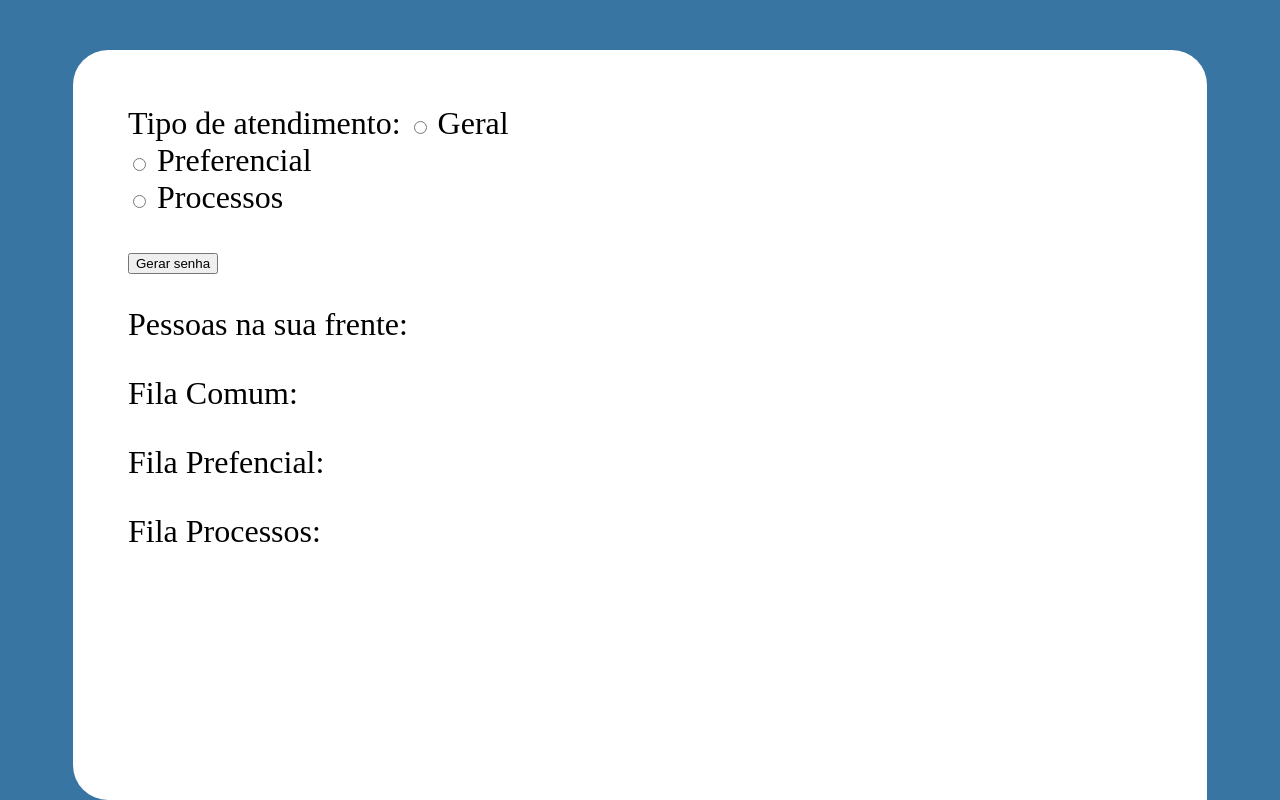
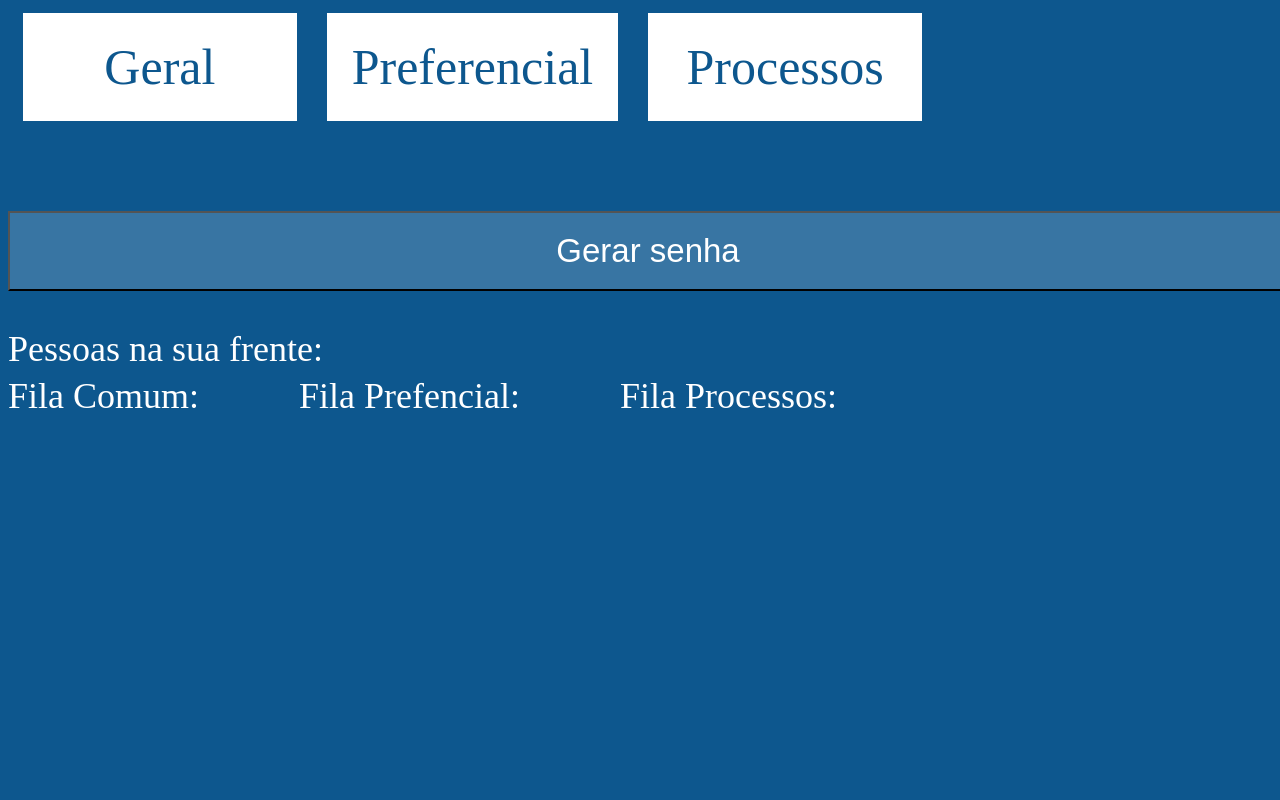
Before and after one commit to tipmnf/SGApmnf, a Django app: page /gerar-senha/ in a window 1280 px wide. Run offline with Django 3.2, Linux system fonts and the light colour scheme; a user stored in the database is signed in; data comes from the database, SQL or seed files in the repository; both versions use the stored data as it was after the commit.

Commit message:
3.1.7 fix

```diff
--- a/senhaFacil/static/css/style.css
+++ b/senhaFacil/static/css/style.css
@@ -1,81 +1,156 @@
-body {
-    width: 80%;
-    font-size: xx-large;
+body {background: #0D578E;color: #fff;}
+
+/* Gerar Senha */
+.gerar-senha .pessoas-fila p {
+    display: flex;
+    place-content: center;
+    flex-wrap: nowrap;
+    justify-content: space-between;
+    flex-direction: column;
+}
+
+.gerar-senha {
+    font-size: 50px;
+    display: table;
+}
+
+.gerar-senha p#quantFila, p#quantPref, p#quantProc {align-self: end;position: relative;padding-right: 100px;}
+
+.gerar-senha form {display: inline-flex;flex-direction: row;align-items: center;width: 100%;width: -webkit-fill-available;}
+
+.gerar-senha form label {
     background: #fff;
-    padding: 55px;
+    color: #0d578e;
+    padding: 25px;
+    border: 5px solid #0d578e;
+    display: flex;
+    justify-content: center;
+    width: 100%;
+    margin: auto 10px;
+}
+.gerar-senha form input:checked +   label{
+    background: #0d578e;
+    color: #ffffff;
+}
+
+.gerar-senha input[type="submit"] {
+    position: absolute;
+    top: 211px;
+    width: 100%;
+    height: 80px;
+    background: #3875a3;
+    color: #fff;
+    font-size: 33px;
+}
+
+.gerar-senha label[for="tipo_atendimento"] {
+    display: none;
+}
+
+
+
+.gerar-senha form > input {
+    display: none;
+}
+
+.gerar-senha input[type="submit"] {
+    display: flex;
+    justify-content: space-evenly;
+}
+
+
+
+.gerar-senha p.pessoas-frente {position: absolute;bottom: 47px;}
+
+.gerar-senha .pessoas-fila {
+    display: flex;
+    flex-direction: row;
+    flex-wrap: wrap;
+    font-size: 36px;
+    top: 163px;
+    position: relative;
+}
+
+/* display */
+.senhas-chamadas div#minha-div {
+    float: left;
+    width: 30%;
+    height: 76%;
+    background: #fff;
+    border-radius: 0 30px 30px 0;
+}
+
+.senhas-chamadas video#videoDisplay {
+    float: right;
+    width: 67%;
+    height: auto;
+    position: absolute;
+    margin-left: 40px;
+}
+
+.senhas-chamadas table.ultima-senha {
+    font-size: 60px;
+    text-align: center;
     margin-left: auto;
     margin-right: auto;
-    margin-top: 50px;
-    margin-bottom: auto;
-    border-radius: 35px 35px 0 35px;
+    color: #000;
 }
 
-html {
-    background: #3875a3;
+
+.senhas-chamadas table.ultima-senha th {
+    padding-left: 15px;
 }
 
-table {
-    width: 100%;
 
-}
-
-tbody#tbody {
-    text-align-last: center;
-}
-
-a {
-    display: grid;
-    padding: 10px 20px;
-    background: #59c289;
-    color: #fff;
-    justify-content: center;
-    border-radius: 20px;
-    text-decoration: none;
-    margin-bottom: 10px;
-}
-
-h1 {text-align: center;margin-top: -20px;}
- /* Senhas Chamadas */
-.senhas-chamadas tbody#tbody {
-    font-size: 150px;
+.senhas-chamadas table.ultima-senha tbody#tbody {
     color: red;
 }
 
-.senhas-chamadas thead {
-    font-size: 64px;
+.senhas-chamadas .header-display {
+    height: 180px;
+    display: flex;
+    padding: 24px;
+    justify-content: center;
+}
+.senhas-chamadas .header-display {
+    height: 180px;
+    display: flex;
+    padding: 24px;
+    justify-content: center;
 }
 
-.senhas-chamadas p.titulo-anterior {
-    text-align: center;
-    text-align: -webkit-center;
+.senhas-chamadas tbody tr:nth-child(odd){
+  background-color: #bcd2f8;
+
+}
+.senhas-chamadas tr:nth-child(even) {
+    background-color: #e4eeff;
 }
 
-.senhas-chamadas .senha-anterior {
-    width: 50%;
-    float: left;
+/* proxima senha */
+.proxima-senha {
+    background: #fff;
+    color: #000;
+    font-size: 40px;
+    width: fit-content;
+    padding: 2% 5%;
+    margin-left: auto;
+    margin-right: auto;
+    border-radius: 35px;
 }
 
-/* .senhas-chamadas video {
-    width: 50%;
-    float: right;
-    margin-top: 45px;
-} */
-
-.senhas-chamadas table {
-    font-size: -webkit-xxx-large;
-    font-size: xxx-large;
+.proxima-senha h1 {
+    margin: 15px;
 }
 
-.senhas-chamadas p.titulo-anterior {
-    font-size: xxx-large;
-}
-/* Proxima senha  */
-.proxima-senha table {
-    font-size: xxx-large;
-    font-size: -webkit-xxx-large;
+.proxima-senha a {background: #3dac3b;color: #fff;padding: 5% 1%;border-radius: 45px;text-decoration-line: none;width: 100%;display: flex;justify-content: center;}
+
+.proxima-senha div table {
+    margin-top: 40px;
+    color: #000;
+    display: grid;
+    justify-content: center;
+    font-size: 30px;
 }
 
-/* display */
-.senhas-chamadas {
-    display: table;
-}
+.proxima-senha div table th {padding: 0 30px;}
```
Also changed, not shown: atendimento/static/js/chamado.js (+2 -5 lines), senhaFacil/static/js/chamado.js (+2 -5 lines), db.sqlite3.
